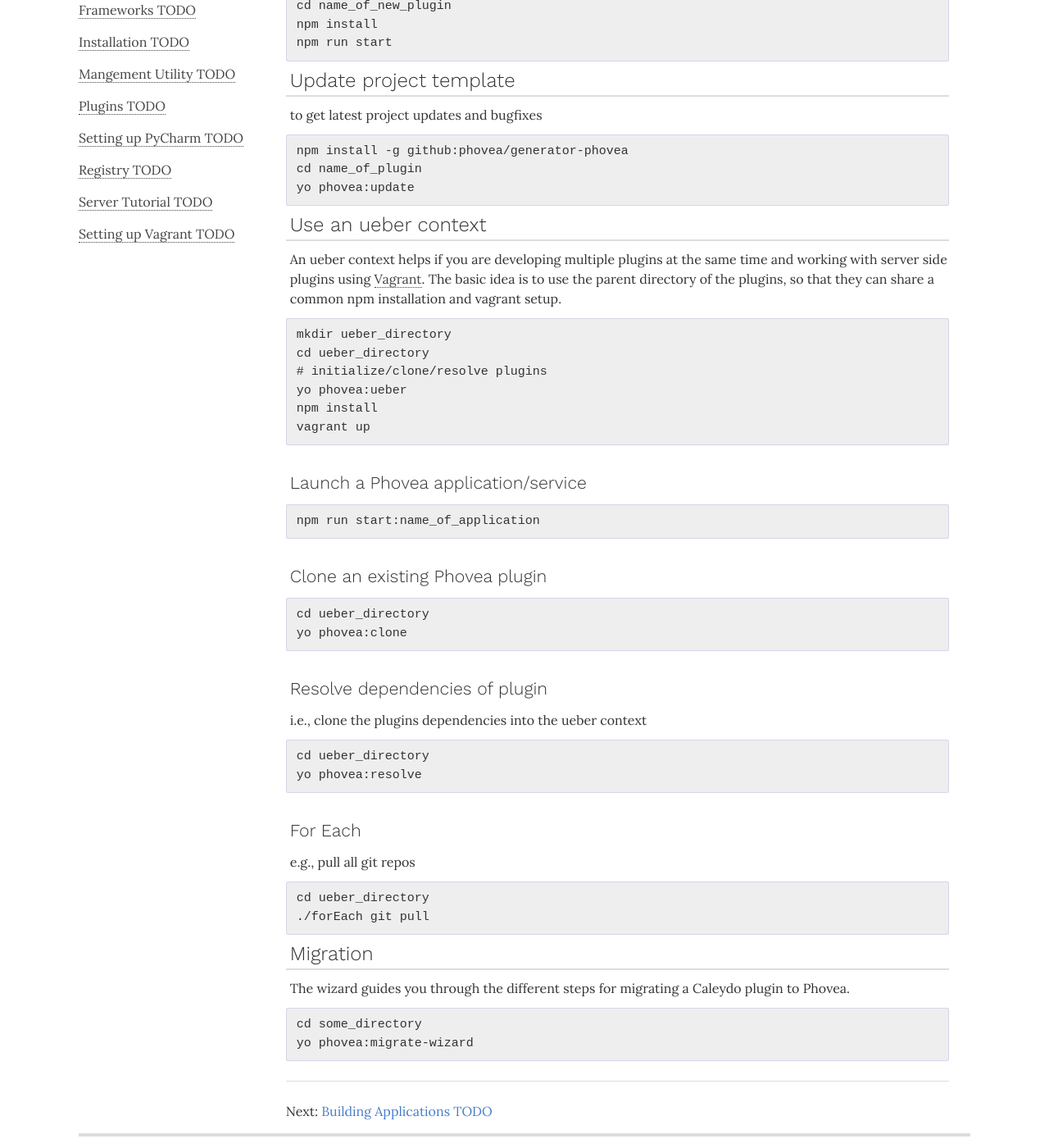
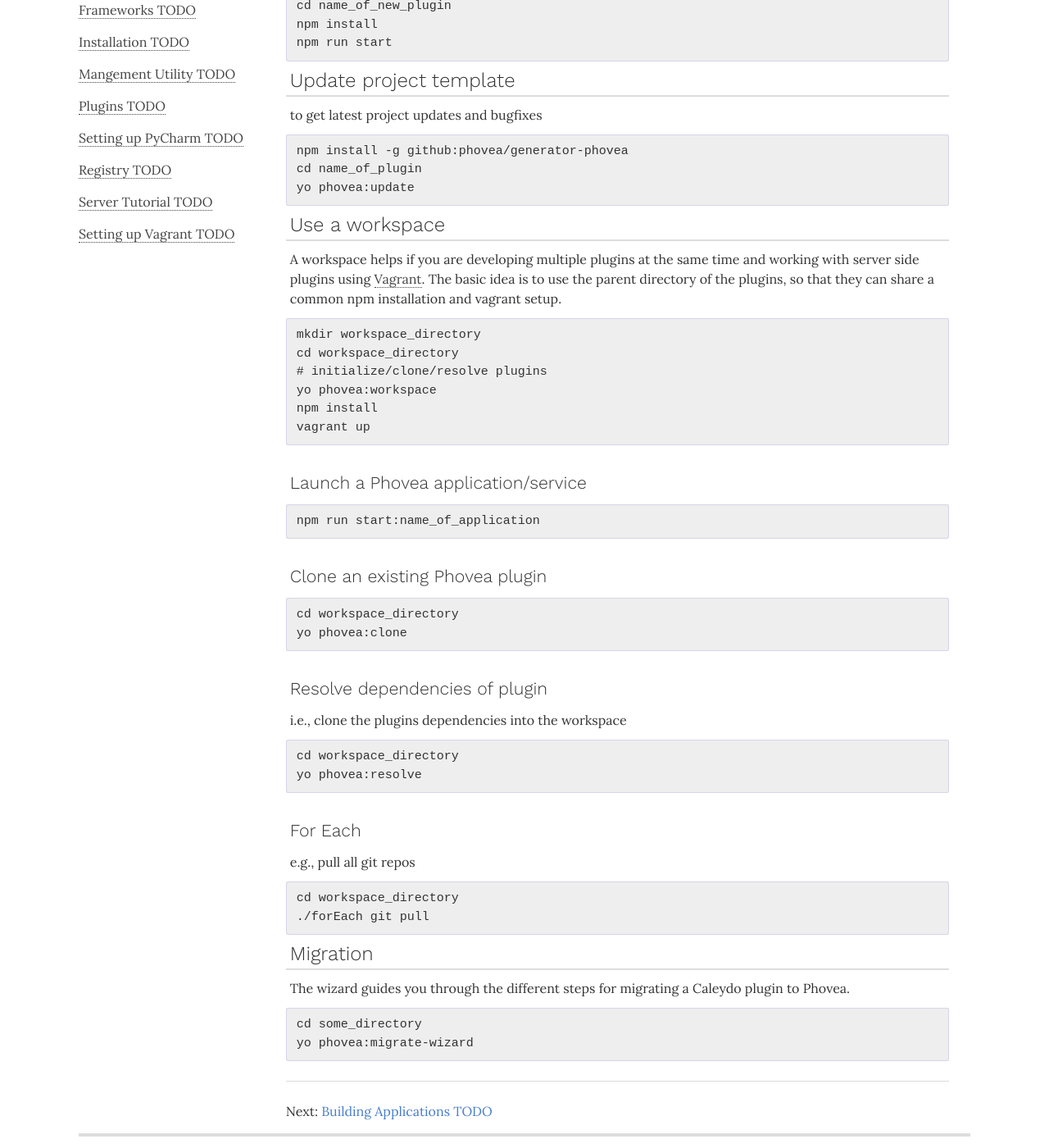
Before and after one commit to phovea/phovea.github.io, a Jekyll site: the page built from contributors/cheatsheet.md, in a window 1280 px wide and 1400 px high, scrolled down 470 px. Shown: the whole window at 82% size. Built offline with Jekyll 4.4.1, drawn with Linux system fonts in a browser that asks for light colours; nearby versions of some CDN libraries; some web fonts are replaced.

Commit message:
Rename `ueber context` to `workspace`
According to https://github.com/phovea/generator-phovea/issues/39

````diff
--- a/contributors/cheatsheet.md
+++ b/contributors/cheatsheet.md
@@ -40,19 +40,19 @@ cd name_of_plugin
 yo phovea:update
 ```
 
-Use an ueber context
+Use a workspace
 --------------------
 
-An ueber context helps if you are developing multiple plugins at the same time
+A workspace helps if you are developing multiple plugins at the same time
 and working with server side plugins using [Vagrant](https://www.vagrantup.com).
 The basic idea is to use the parent directory of the plugins, so that they can
 share a common npm installation and vagrant setup.
 
 ```
-mkdir ueber_directory
-cd ueber_directory
+mkdir workspace_directory
+cd workspace_directory
 # initialize/clone/resolve plugins
-yo phovea:ueber
+yo phovea:workspace
 npm install
 vagrant up
 ```
@@ -66,16 +66,16 @@ npm run start:name_of_application
 ### Clone an existing Phovea plugin
 
 ```
-cd ueber_directory
+cd workspace_directory
 yo phovea:clone
 ```
 
 ### Resolve dependencies of plugin
 
-i.e., clone the plugins dependencies into the ueber context
+i.e., clone the plugins dependencies into the workspace
 
 ```
-cd ueber_directory
+cd workspace_directory
 yo phovea:resolve
 ```
 
@@ -84,7 +84,7 @@ yo phovea:resolve
 e.g., pull all git repos
 
 ```
-cd ueber_directory
+cd workspace_directory
 ./forEach git pull
 ```
 
````
